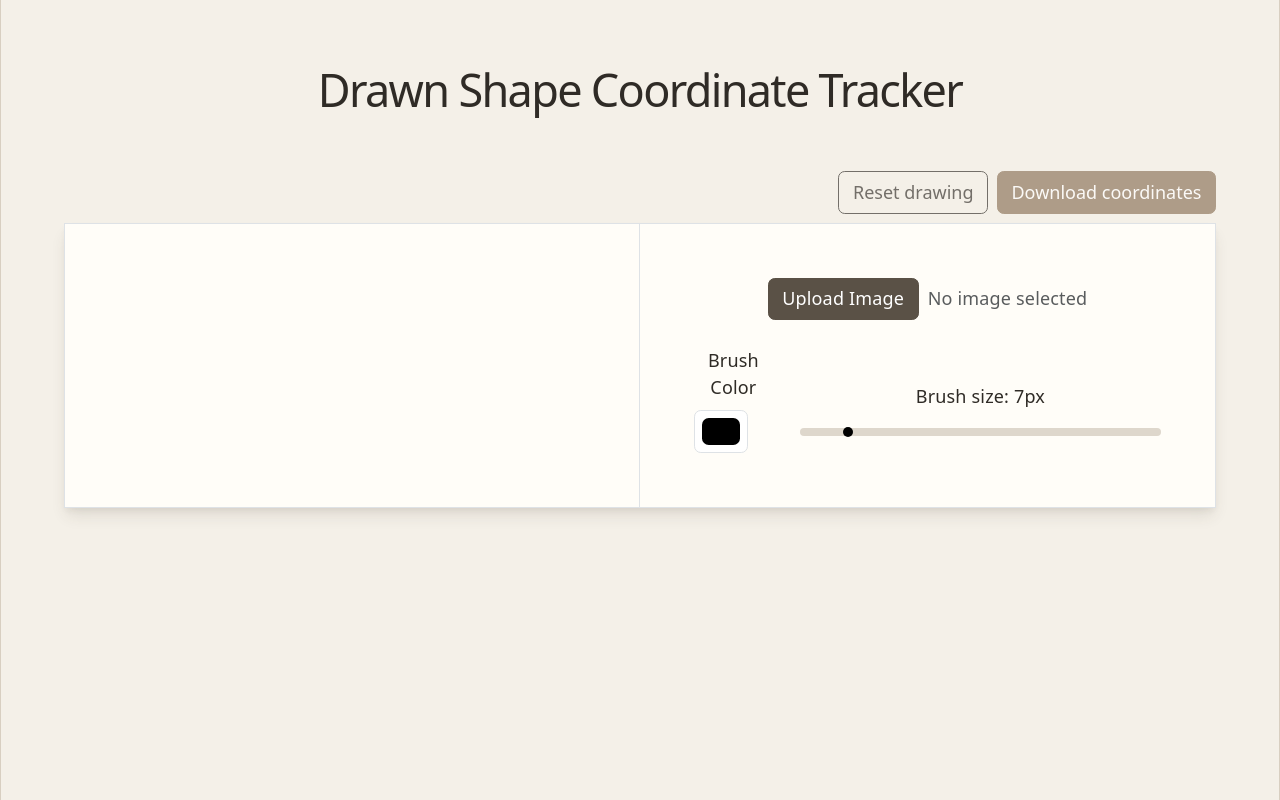
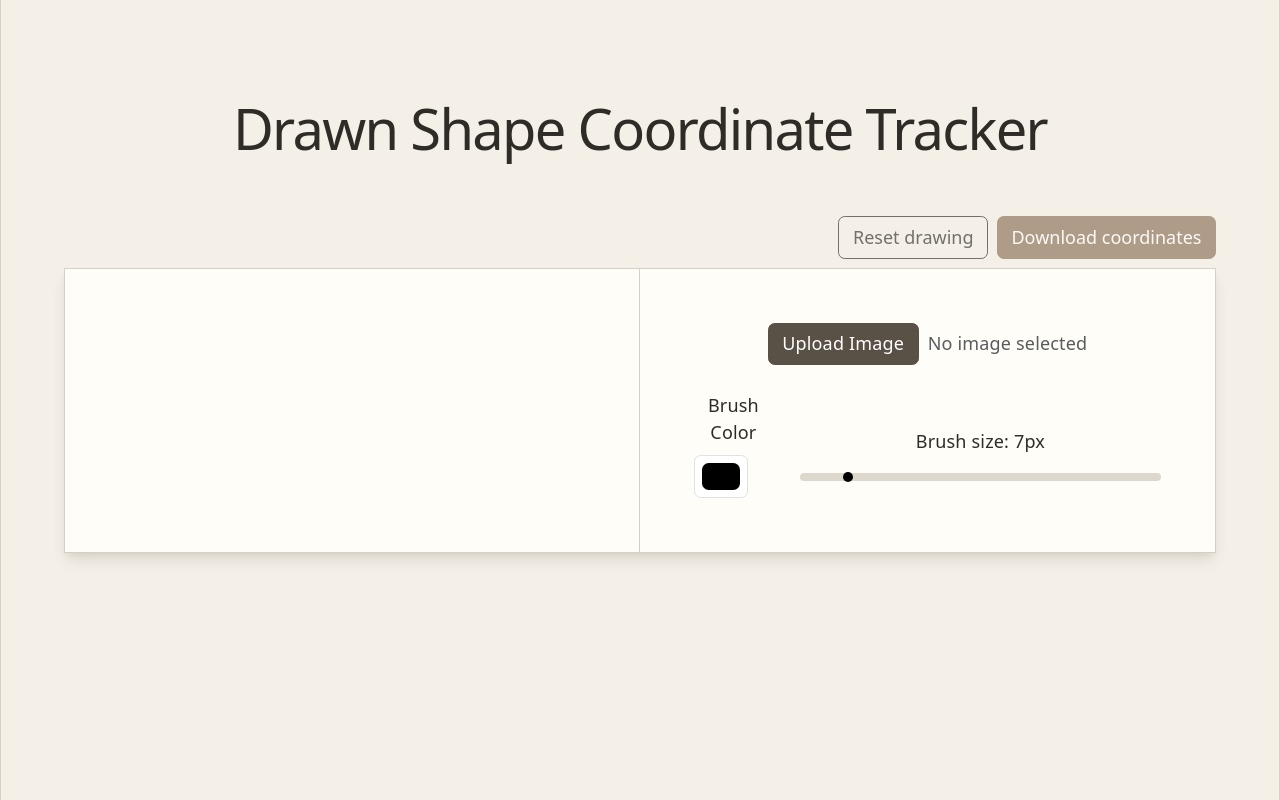
Before and after one commit to chiragmahajan3101/DemoImageCoordinateTracker, a React (Vite) app: page / in a window 1280 px wide. Built offline with nearby package versions, Linux system fonts and the light colour scheme.

Commit message:
Installed mantine UI packages

```diff
--- a/package.json
+++ b/package.json
@@ -10,6 +10,8 @@
     "preview": "vite preview"
   },
   "dependencies": {
+    "@mantine/core": "^9.6.1",
+    "@mantine/hooks": "^9.6.1",
     "bootstrap": "^5.3.8",
     "react": "^19.2.8",
     "react-dom": "^19.2.8",
--- a/src/main.tsx
+++ b/src/main.tsx
@@ -1,15 +1,18 @@
 import { StrictMode } from "react";
 import { createRoot } from "react-dom/client";
 import { BrowserRouter } from "react-router-dom";
+import { MantineProvider } from "@mantine/core";
+import App from "./App.tsx";
+import "@mantine/core/styles.css";
+import "bootstrap/dist/css/bootstrap.min.css";
 import "./index.css";
-import App from "./App.tsx";
-import 'bootstrap/dist/css/bootstrap.min.css'
-import './index.css'
 
 createRoot(document.getElementById("root")!).render(
   <StrictMode>
-    <BrowserRouter>
-      <App />
-    </BrowserRouter>
+    <MantineProvider>
+      <BrowserRouter>
+        <App />
+      </BrowserRouter>
+    </MantineProvider>
   </StrictMode>,
 );
```
Also changed, not shown: 1 other file (tests, documents, lock files or other folders).
